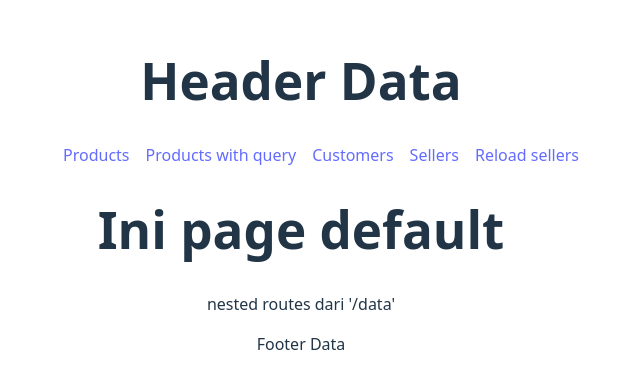
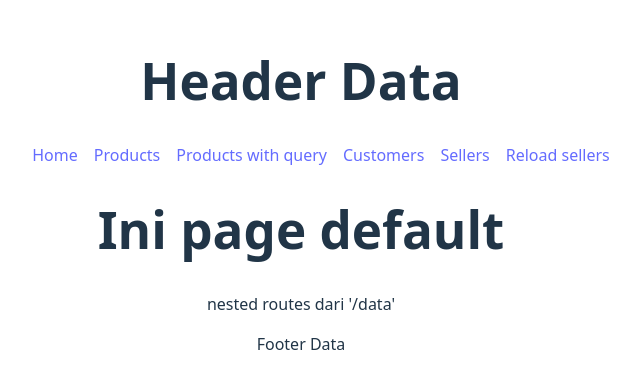
Before and after one commit to mazzlookman/react-router-learning, a React (Vite) app: page /data in a window 1280 px wide. Shown: the part 205-594 px from the top of the page, without its empty margins (339-979 px from the left). Built offline with nearby package versions, Linux system fonts and the light colour scheme.

Commit message:
navlink; useNavigate;

```diff
--- a/src/components/Home.jsx
+++ b/src/components/Home.jsx
@@ -1,8 +1,19 @@
+import {useNavigate} from "react-router";
+
 export default function Home(){
+    const nav = useNavigate();
+
+    function handleNavigate(){
+        nav({
+            pathname: '/data',
+        });
+    }
+
     return (
         <>
             <h1>Homepage</h1>
             <p>Halo semuahh.. Ini homepage</p>
+            <button onClick={handleNavigate}>Go to Data</button>
         </>
     )
 }
--- a/src/components/data/DataLayout.jsx
+++ b/src/components/data/DataLayout.jsx
@@ -1,4 +1,5 @@
-import {Link, Outlet} from "react-router";
+import {Link, NavLink, Outlet} from "react-router";
+import "../../data.css";
 
 export default function DataLayout() {
     return (
@@ -8,14 +9,15 @@ export default function DataLayout() {
             </div>
             <div>
                 <ul style={{display: 'flex', listStyle: 'none', gap: '1rem'}}>
-                    <li><Link to={'/data/product'}>Products</Link></li>
-                    <li><Link to={{
+                    <li><NavLink to={'/'}>Home</NavLink></li>
+                    <li><NavLink to={'/data/product'}>Products</NavLink></li>
+                    <li><NavLink to={{
                         pathname: '/data/product',
                         search: '?id=123&murce=true',
                         hash: '#top',
-                    }}>Products with query</Link></li>
-                    <li><Link to={'/data/customer'}>Customers</Link></li>
-                    <li><Link to={'/data/seller'}>Sellers</Link></li>
+                    }}>Products with query</NavLink></li>
+                    <li><NavLink to={'/data/customer'}>Customers</NavLink></li>
+                    <li><NavLink to={'/data/seller'}>Sellers</NavLink></li>
                     <li><a href="/data/seller">Reload sellers</a></li>
                 </ul>
             </div>
--- /dev/null
+++ b/src/data.css
@@ -0,0 +1,3 @@
+a.active {
+    color: #FF0000;
+}
```
